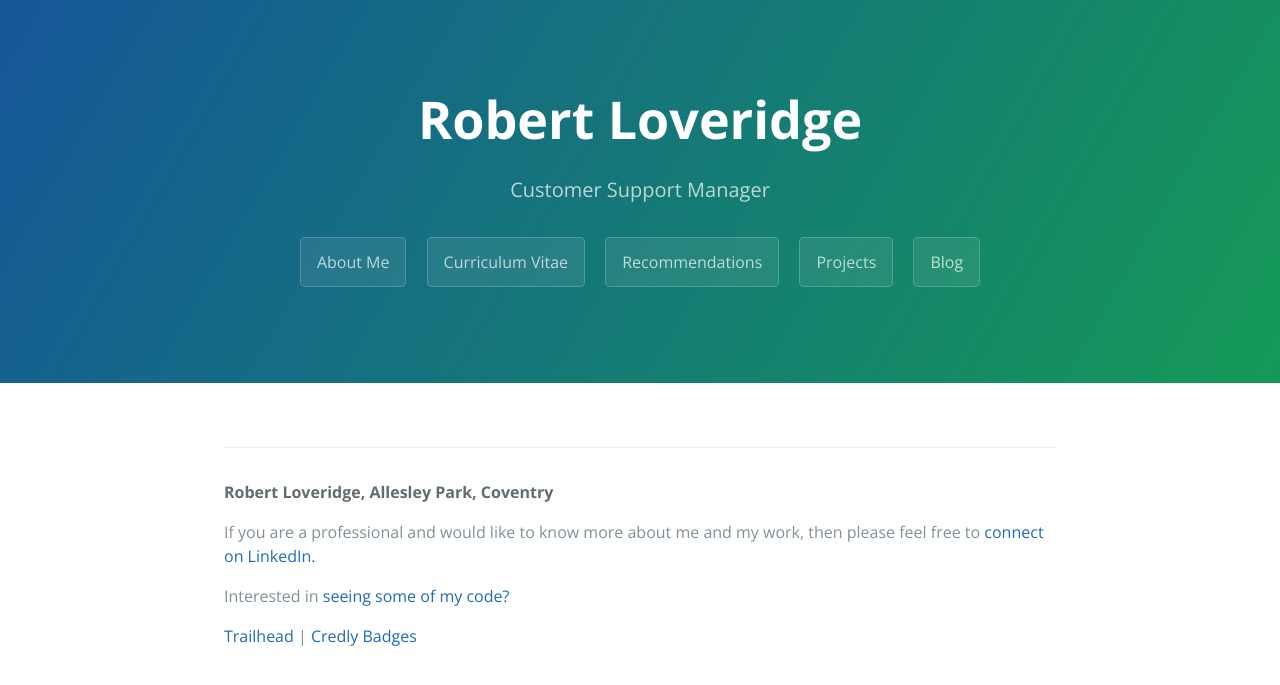
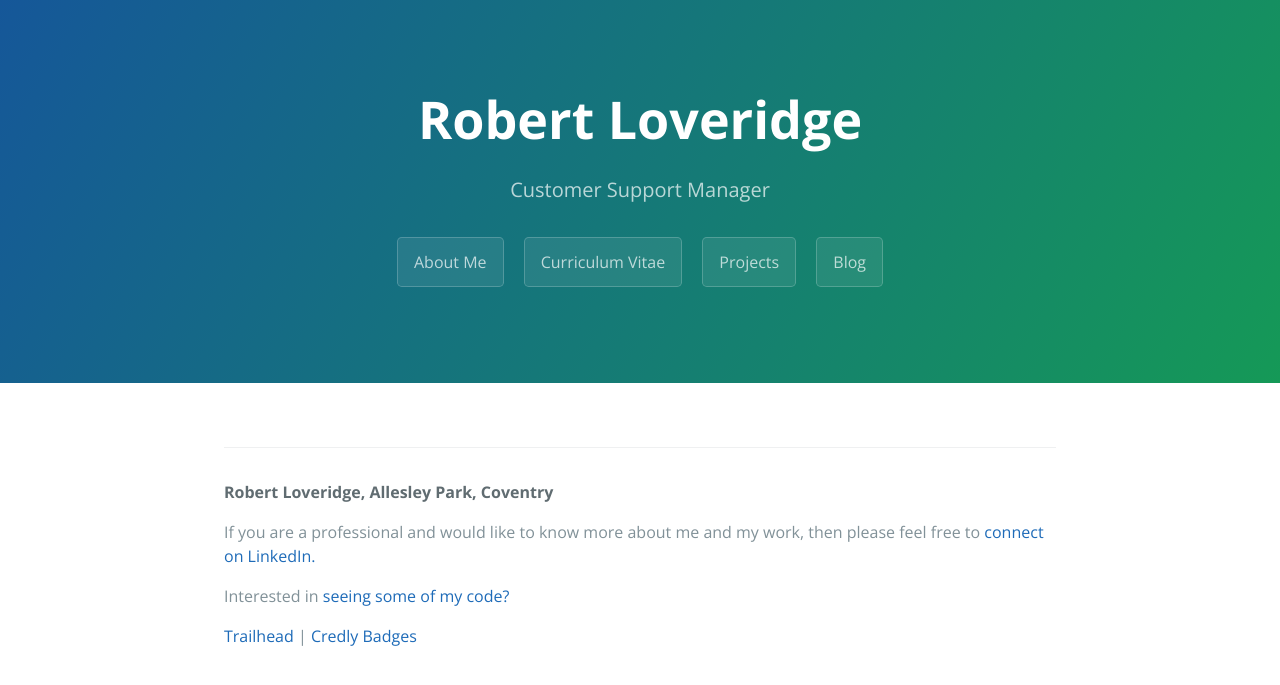
Before and after one commit to robertloveridge/robertloveridge.github.io, a Jekyll site: the page built from index.html, in a window 1280 px wide. Shown: the top 685 px of the page. Built offline with Jekyll 4.4.1, drawn with Linux system fonts in a browser that asks for light colours; the list of posts is cut into pages by our own code.

Commit message:
Remove link to recommendations

```diff
--- a/_includes/page-header.html
+++ b/_includes/page-header.html
@@ -3,7 +3,7 @@
 <h2 class="project-tagline">{{ site.tagline }}</h2>
 <a href="/about" class="btn">About Me</a>
 <a href="/curriculum_vitae" class="btn">Curriculum Vitae</a>
-<a href="/recommendations" class="btn">Recommendations</a>
+<!--a href="/recommendations" class="btn">Recommendations</a-->
 <a href="/projects" class="btn">Projects</a>
 <a href="/" class="btn">Blog</a>
 </section>
```
